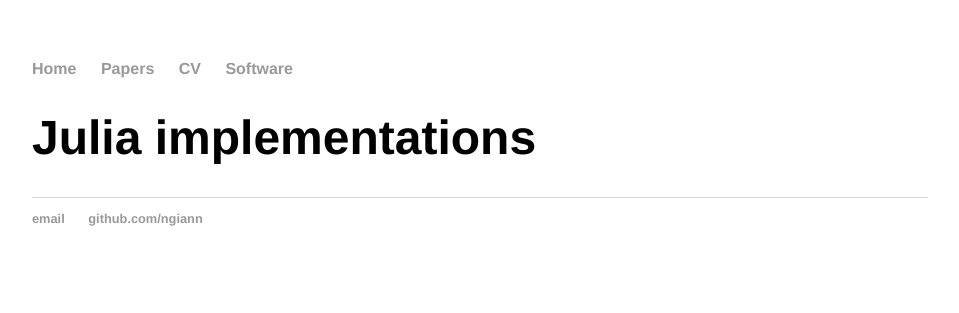
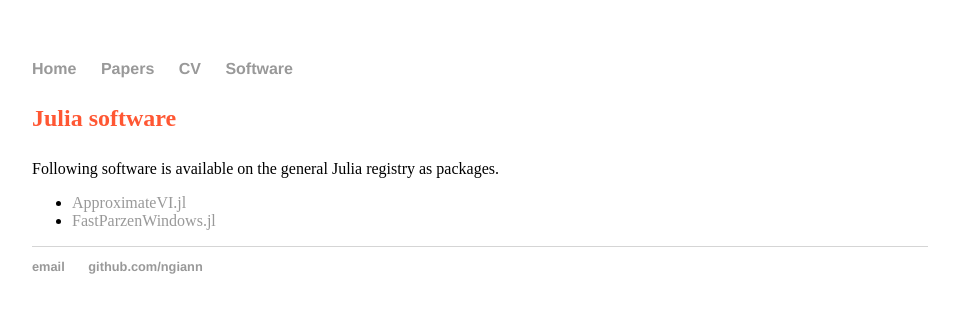
Before and after one commit to ngiann/ngiann.github.io, a Jekyll site: the page built from software/index.md, in a window 1280 px wide. Shown: the top 313 px of the page, without its empty margins (160-1119 px from the left). Built offline with Jekyll 4.4.1, drawn with Linux system fonts in a browser that asks for light colours; our own code applies the rules of GitHub Pages for plain Markdown files.

Commit message:
Update index.md

```diff
--- a/software/index.md
+++ b/software/index.md
@@ -1 +1,16 @@
-# Julia implementations
+---
+layout: default
+title: Nikos Gianniotis, Machine learning researcher
+---
+<div class="blurb">
+
+<h2><p style="color:#FF5733"> Julia software </p></h2>
+
+Following software is available on the general Julia registry as packages.
+
+<ul>
+  <li><a href="https://github.com/ngiann/ApproximateVI.jl">ApproximateVI.jl</a></li>
+  <li><a href="https://github.com/ngiann/FastParzenWindows.jl">FastParzenWindows.jl</a></li>
+</ul>
+
+</div><!-- /.blurb -->
```
